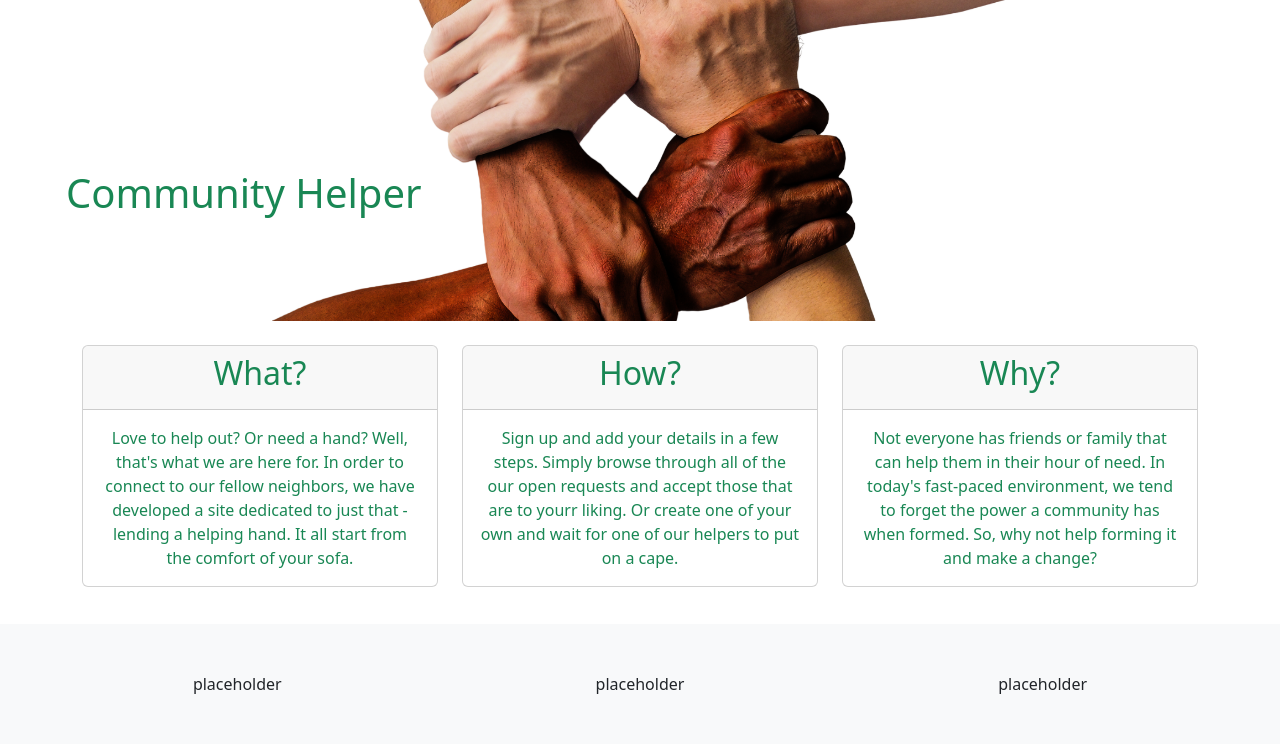
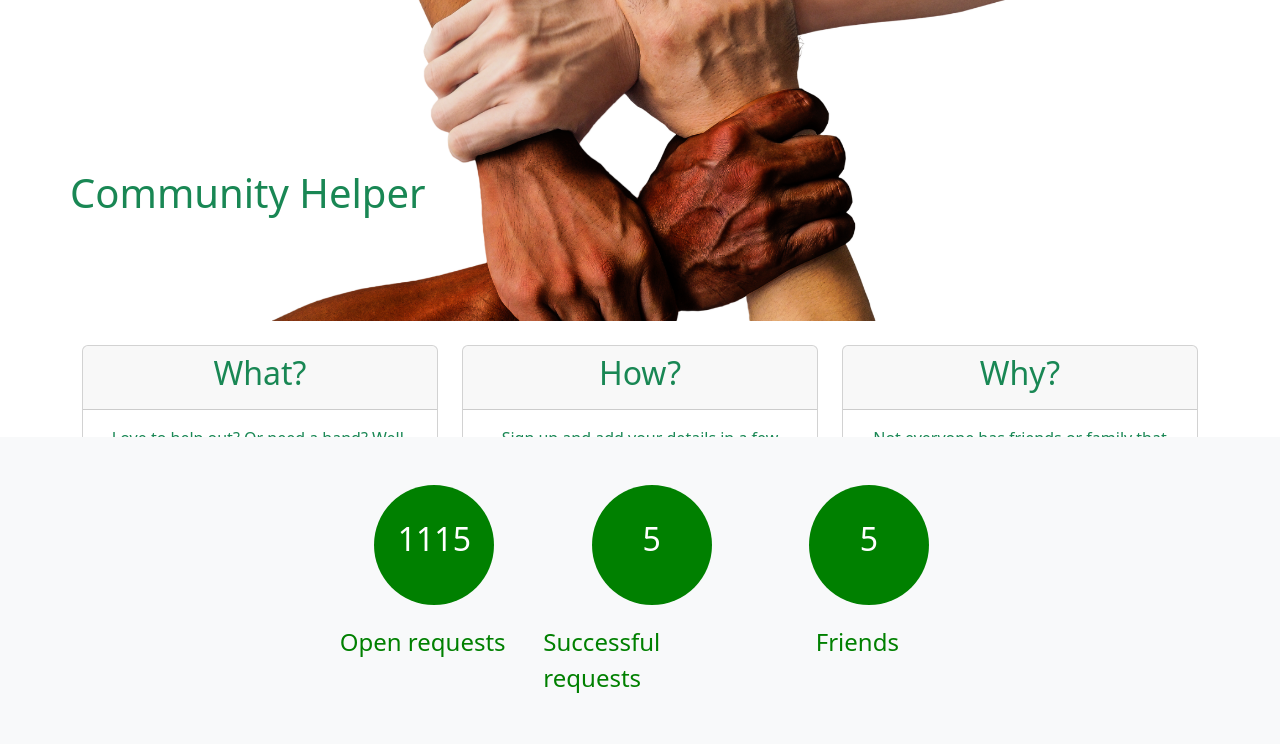
Before and after one commit to josipcodes/community-helper, a Django app: page / in a window 1280 px wide. Shown: the part 56-800 px from the top of the page. Run offline with Django 3.2, Linux system fonts and the light colour scheme; some libraries are stand-ins or nearby versions.

Commit message:
Add basic footer layout as per wireframes

```diff
--- a/static/css/style.css
+++ b/static/css/style.css
@@ -1,3 +1,29 @@
-#bg-title {
-    background-color: white;
-}
+.large-circle {
+    min-width: 75px;
+    max-width: 120px;
+    aspect-ratio: 1;
+    border-radius: 50%;
+    color: green;
+    background-color: green;
+    margin-left: 25%;
+  }
+
+  .stats {
+    color: white;
+    text-align: justify;
+    font-size: xx-large;
+    padding-top: 25%;
+    display: flex;
+    align-items: center;
+    justify-content: center;
+  }
+
+  .stats-description {
+    text-align: justify;
+    font-size: x-large;
+    padding-top: 10%;
+    display: flex;
+    align-items: center;
+    justify-content: center;
+    color: green;
+  }
--- a/templates/base.html
+++ b/templates/base.html
@@ -12,7 +12,7 @@
     <!-- Font awesome icon kit -->
     <script src="https://kit.fontawesome.com/75e939ab45.js" crossorigin="anonymous"></script>
     <!-- Stylesheets -->
-    <link rel="stylesheet" href="../static/css/style.css">
+    <link rel="stylesheet" href="../static/css/style.css" type="text/css">
     <title>Community Helper</title>
 </head>
 
@@ -71,7 +71,7 @@
     <!-- Main image -->
     <div class="container text-left position-relative">
         <div class="row position-absolute top-50 start-0 text-success">
-            <h1 class="bg-white bg-opacity-50 p-2">Community Helper</h1>
+            <h1 class="bg-white bg-opacity-50 pt-2 pb-2">Community Helper</h1>
         </div>
         <div class="row">
             <div class="col-xl-8 offset-xl-2">
--- a/templates/index.html
+++ b/templates/index.html
@@ -3,23 +3,27 @@
 
 {% block content %}
 
+<section>
     <div class="container text-center text-success">
         <div class="row">
-        <div class="d-none col-sm-2 pt-5 col-md-3 d-sm-block d-lg-none"><i class="fa-solid fa-check fa-2xl"></i></div>
+            <div class="d-none col-sm-2 pt-5 col-md-3 d-sm-block d-lg-none"><i class="fa-solid fa-check fa-2xl"></i>
+            </div>
             <div class="col-sm-10 col-md-9 col-lg-4">
                 <div class="card text-success mb-3">
                     <div class="card-header">
                         <h2>What?</h2>
                     </div>
                     <div class="card-body">
-                    <p class="card-text">Love to help out? Or need a hand? Well, that's what we are here for. In order
+                        <p class="card-text">Love to help out? Or need a hand? Well, that's what we are here for. In
+                            order
                             to
                             connect to our fellow neighbors, we have developed a site dedicated to just that - lending a
                             helping hand. It all start from the comfort of your sofa.</p>
                     </div>
                 </div>
             </div>
-        <div class="d-none col-sm-2 pt-5 col-md-3 d-sm-block d-lg-none"><i class="fa-solid fa-check-double fa-2xl"></i>
+            <div class="d-none col-sm-2 pt-5 col-md-3 d-sm-block d-lg-none"><i
+                    class="fa-solid fa-check-double fa-2xl"></i>
             </div>
             <div class="col-sm-10 col-md-9 col-lg-4">
                 <div class="card text-success mb-3">
@@ -27,9 +31,11 @@
                         <h2>How?</h2>
                     </div>
                     <div class="card-body">
-                    <p class="card-text">Sign up and add your details in a few steps. Simply browse through all of the
+                        <p class="card-text">Sign up and add your details in a few steps. Simply browse through all of
+                            the
                             our open
-                        requests and accept those that are to yourr liking. Or create one of your own and wait for one
+                            requests and accept those that are to yourr liking. Or create one of your own and wait for
+                            one
                             of our helpers to put on a cape.</p>
                     </div>
                 </div>
@@ -42,20 +48,45 @@
                         <h2>Why?</h2>
                     </div>
                     <div class="card-body">
-                    <p class="card-text">Not everyone has friends or family that can help them in their hour of need. In
-                        today's fast-paced environment, we tend to forget the power a community has when formed. So, why
+                        <p class="card-text">Not everyone has friends or family that can help them in their hour of
+                            need. In
+                            today's fast-paced environment, we tend to forget the power a community has when formed. So,
+                            why
                             not help forming it and make a change?</p>
                     </div>
                 </div>
             </div>
         </div>
     </div>
+</section>
 <footer>
-    <div class="fixed-bottom p-5 text-center bg-body-tertiary ">
+    <div class="fixed-bottom pt-5 pb-5 text-center bg-body-tertiary ">
         <div class="row">
-            <div class="col-sm-4">placeholder</div>
-            <div class="col-sm-4">placeholder</div>
-            <div class="col-sm-4">placeholder</div>
+            <div class="col-sm-2 offset-sm-3">
+                <div class="large-circle">
+                    <span class="stats">1115</span>
+                </div>
+                <div>
+                    <span class="stats-description">Open requests</span>
+                </div>
+            </div>
+            <div class="col-sm-2">
+                <div class="large-circle">
+                    <span class="stats">5</span>
+                </div>
+                <div>
+                    <span class="stats-description">Successful requests</span>
+                </div>
+            </div>
+            <div class="col-sm-2">
+                <div class="large-circle">
+                    <span class="stats">5</span>
+                </div>
+                <div class="stats-description">
+                    <span >Friends</span>
+                </div>
+            </div>
+        </div>
     </div>
     </div>
 </footer>
```
Lines whose indentation alone changed are shown as unchanged.
